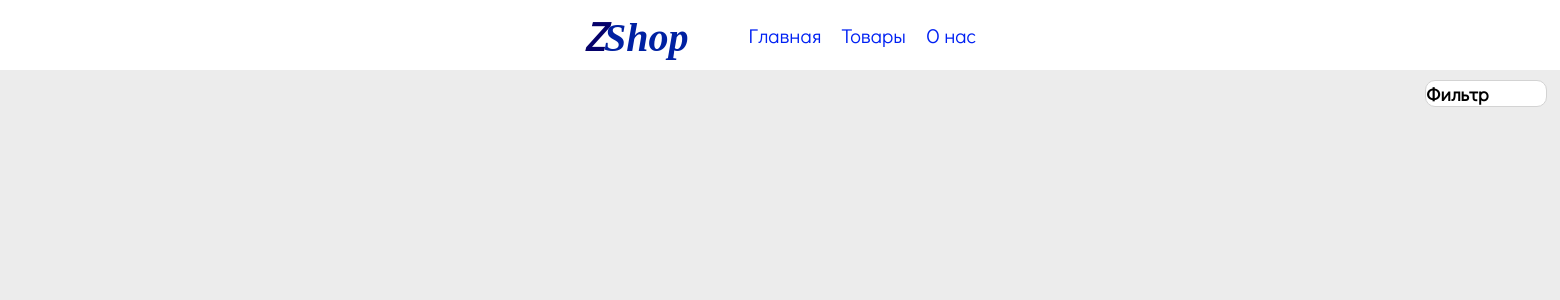
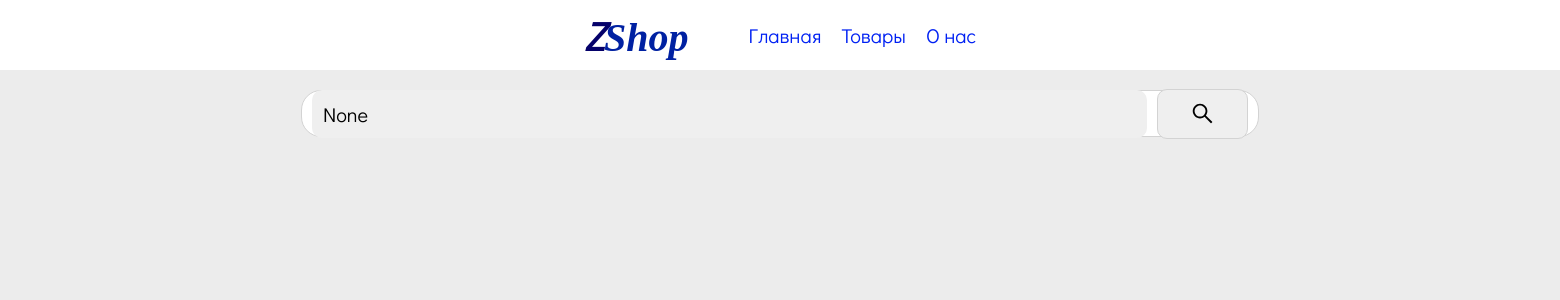
Before and after one commit to patpeshek/internet-shop, a Django app: page / in a window 1560 px wide. Shown: the top 300 px of the page. Run offline with Django 5.2, Linux system fonts and the light colour scheme; data that the repository does not hold is empty; some web fonts are replaced.

Commit message:
Сделал поиск товара

```diff
--- a/internetshop/shop/models.py
+++ b/internetshop/shop/models.py
@@ -11,6 +11,6 @@ class Product(models.Model):
 
     speed = models.IntegerField(null=True, blank=True)
     size = models.IntegerField(null=True, blank=True)
-    material = models.IntegerField(null=True, blank=True)
+    material = models.TextField(null=True, blank=True)
     def __str__(self):
         return self.name
--- a/internetshop/shop/static/style.css
+++ b/internetshop/shop/static/style.css
@@ -161,3 +161,27 @@ button {
 .productDescription * {
     margin: 20px;
 }
+
+.filter {
+    width: 60%;
+    margin-left: auto;
+    margin-right: auto;
+    background: white;
+    border-radius: 20px;
+    padding: 10px;
+    margin-top: 20px;
+
+    display: flex;
+    align-items: center;
+    justify-content: center;
+}
+
+.searchInput {
+    font-size: 20px;
+    border: none;
+    background-color: #efefef;
+    padding: 11px;
+    border-radius: 10px;
+    width: 100%;
+    margin-right: 10px;
+}
--- a/internetshop/shop/templates/index.html
+++ b/internetshop/shop/templates/index.html
@@ -9,9 +9,20 @@
 <a class="navlink" href="/products">Товары</a>
 <a class="navlink" href="/aboutus">О нас</a>
 </div>
-<div class="filter">
-    <h3>Фильтр</h3>
-</div>
+
+<form class="filter">
+    <input class="searchInput" name="search" value="{{ search }}" placeholder="Название товара" />
+    <button style="font-size: 25px">
+       <svg
+      viewBox="0 0 1024 1024"
+      fill="currentColor"
+      height="1em"
+      width="1em"
+    >
+      <path d="M909.6 854.5L649.9 594.8C690.2 542.7 712 479 712 412c0-80.2-31.3-155.4-87.9-212.1-56.6-56.7-132-87.9-212.1-87.9s-155.5 31.3-212.1 87.9C143.2 256.5 112 331.8 112 412c0 80.1 31.3 155.5 87.9 212.1C256.5 680.8 331.8 712 412 712c67 0 130.6-21.8 182.7-62l259.7 259.6a8.2 8.2 0 0011.6 0l43.6-43.5a8.2 8.2 0 000-11.6zM570.4 570.4C528 612.7 471.8 636 412 636s-116-23.3-158.4-65.6C211.3 528 188 471.8 188 412s23.3-116.1 65.6-158.4C296 211.3 352.2 188 412 188s116.1 23.2 158.4 65.6S636 352.2 636 412s-23.3 116.1-65.6 158.4z" />
+    </svg>
+    </button>
+</form>
 
 <div class="productList">
 {% for product in products %}
--- a/internetshop/shop/views.py
+++ b/internetshop/shop/views.py
@@ -7,10 +7,15 @@ from .models import Product
 # Create your views here.
 
 def home(request):
-    products = Product.objects.all()
+    search=request.GET.get('search')
+    if search:
+        products = Product.objects.filter(name__contains=search).all()
+    else:
+        products = Product.objects.all()
 
     return render(request, "index.html", {
-        'products': products
+        'products': products,
+        'search': search,
     })
 def view_product(request, id):
     product = Product.objects.filter(id=id).first()
```
Also changed, not shown: internetshop/shop/templates/product.html (+5 -5 lines), internetshop/shop/migrations/0005_alter_product_material.py (added).
